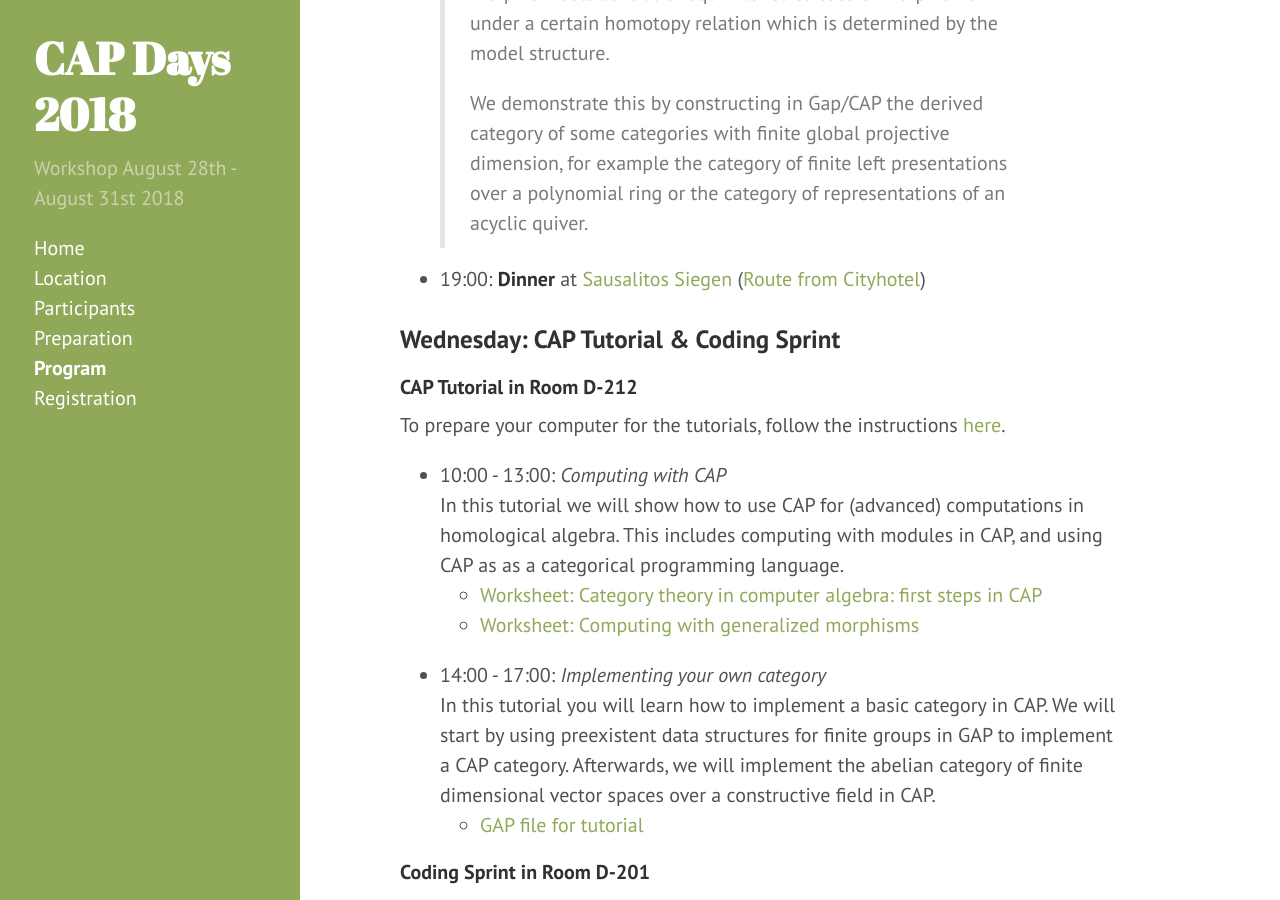
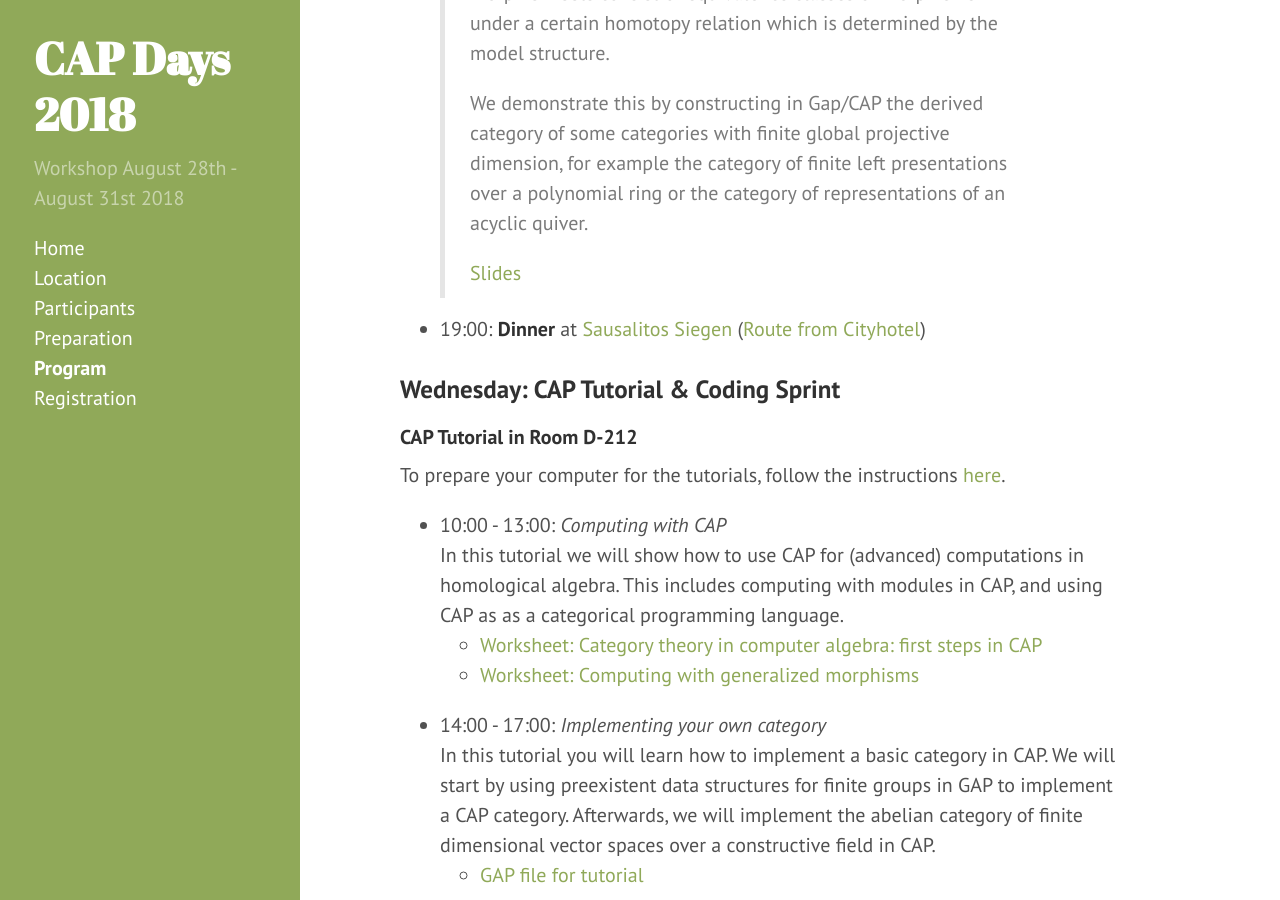
Before and after one commit to homalg-project/capdays-2018, a Jekyll site: the page built from program.md, in a window 1280 px wide and 900 px high, scrolled down 2675 px. Built offline with Jekyll 4.4.1, drawn with Linux system fonts in a browser that asks for light colours.

Commit message:
Add Kamal's slides

```diff
--- a/program.md
+++ b/program.md
@@ -74,6 +74,8 @@ title: Program
 > We demonstrate this by constructing in Gap/CAP the derived category of some categories with finite global projective dimension,
 > for example the category of finite left presentations over a polynomial ring or the category of representations of an acyclic
 > quiver.
+>
+> [Slides](/materials/Quillen.pdf)
 
 * 19:00: **Dinner** at [Sausalitos Siegen](https://www.sausalitos.de/mein-sausalitos/siegen/) ([Route from Cityhotel](https://www.google.de/maps/dir/Cityhotel+Siegen,+Koblenzer+Stra%C3%9Fe,+Siegen/SAUSALITOS,+Hindenburgstra%C3%9Fe,+Siegen/@50.8725263,8.010923,16z/data=!3m1!4b1!4m14!4m13!1m5!1m1!1s0x47bc1cf3659f9a71:0x198a80371a54e03a!2m2!1d8.012079!2d50.868547!1m5!1m1!1s0x47bc1c9312589cc9:0x517211a9b31c3fae!2m2!1d8.0192218!2d50.8765058!3e2))
 
```
Also changed, not shown: 1 other file.
